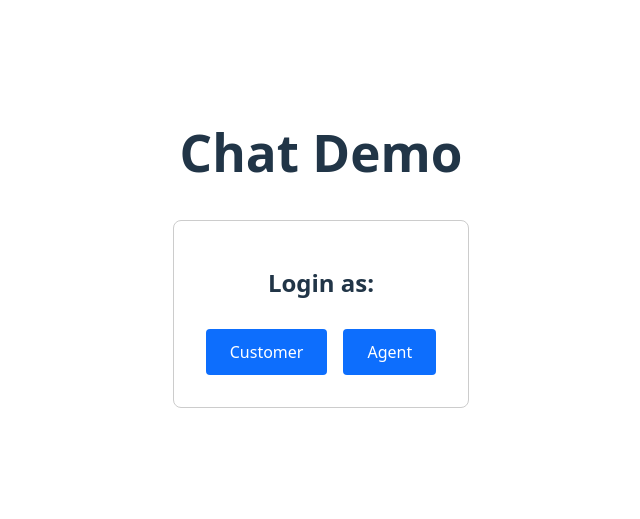
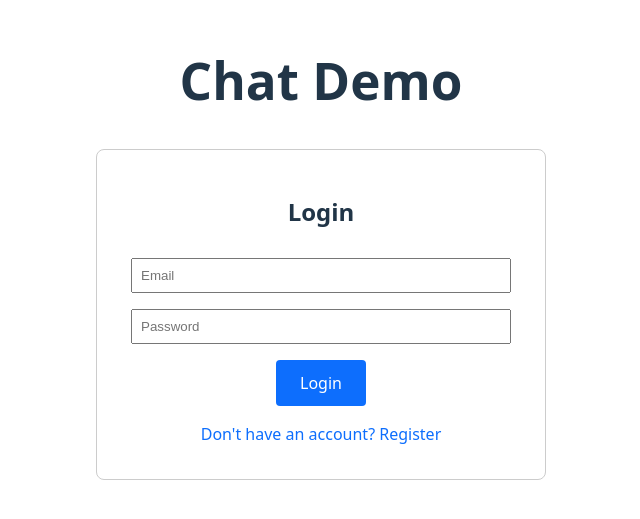
Before and after one commit to Jikuto4322/RTCtoBCS, a React (Vite) app in the folder widgets/: page / in a window 1280 px wide. Shown: the part 131-650 px from the top of the page, without its empty margins (319-959 px from the left). Built offline with nearby package versions, Linux system fonts and the light colour scheme.

Commit message:
Added a full login functionality

```diff
--- a/widgets/ChatLogin.tsx
+++ b/widgets/ChatLogin.tsx
@@ -1,31 +1,76 @@
-import React from 'react';
+import React, { useState } from 'react';
 
 interface ChatLoginProps {
-  users: { id: string; label: string }[];
-  onLogin: (user: { id: string; label: string }) => void;
+  onLogin: (user: { id: string; label: string; token: string }) => void;
 }
 
-const ChatLogin: React.FC<ChatLoginProps> = ({ users, onLogin }) => (
-  <div style={{ maxWidth: 400, margin: '40px auto', padding: 24, border: '1px solid #ccc', borderRadius: 8, background: '#fff', textAlign: 'center' }}>
-    <h2>Login as:</h2>
-    {users.map(u => (
-      <button
-        key={u.id}
-        onClick={() => onLogin(u)}
-        style={{
-          margin: 8,
-          padding: '12px 24px',
-          borderRadius: 4,
-          background: '#0d6efd',
-          color: '#fff',
-          border: 'none',
-          cursor: 'pointer'
-        }}
-      >
-        {u.label}
+const API_URL = 'http://localhost:3000';
+
+const ChatLogin: React.FC<ChatLoginProps> = ({ onLogin }) => {
+  const [isRegister, setIsRegister] = useState(false);
+  const [email, setEmail] = useState('');
+  const [name, setName] = useState('');
+  const [password, setPassword] = useState('');
+  const [error, setError] = useState('');
+
+  const handleSubmit = async (e: React.FormEvent) => {
+    e.preventDefault();
+    setError('');
+    try {
+      const res = await fetch(`${API_URL}/${isRegister ? 'register' : 'login'}`, {
+        method: 'POST',
+        headers: { 'Content-Type': 'application/json' },
+        body: JSON.stringify(isRegister ? { name, email, password } : { email, password }),
+      });
+      const data = await res.json();
+      if (res.ok) {
+        onLogin({ id: data.user.id, label: data.user.name, token: data.token });
+      } else {
+        setError(data.error || 'Login failed');
+      }
+    } catch {
+      setError('Network error');
+    }
+  };
+
+  return (
+    <div style={{ maxWidth: 400, margin: '40px auto', padding: 24, border: '1px solid #ccc', borderRadius: 8, background: '#fff', textAlign: 'center' }}>
+      <h2>{isRegister ? 'Register' : 'Login'}</h2>
+      <form onSubmit={handleSubmit}>
+        {isRegister && (
+          <input
+            placeholder="Name"
+            value={name}
+            onChange={e => setName(e.target.value)}
+            required
+            style={{ margin: 8, padding: 8, width: '90%' }}
+          />
+        )}
+        <input
+          placeholder="Email"
+          value={email}
+          onChange={e => setEmail(e.target.value)}
+          required
+          style={{ margin: 8, padding: 8, width: '90%' }}
+        />
+        <input
+          placeholder="Password"
+          type="password"
+          value={password}
+          onChange={e => setPassword(e.target.value)}
+          required
+          style={{ margin: 8, padding: 8, width: '90%' }}
+        />
+        <button type="submit" style={{ margin: 8, padding: '12px 24px', borderRadius: 4, background: '#0d6efd', color: '#fff', border: 'none', cursor: 'pointer' }}>
+          {isRegister ? 'Register' : 'Login'}
+        </button>
+      </form>
+      <button onClick={() => setIsRegister(r => !r)} style={{ background: 'none', border: 'none', color: '#0d6efd', cursor: 'pointer' }}>
+        {isRegister ? 'Already have an account? Login' : "Don't have an account? Register"}
       </button>
-    ))}
-  </div>
-);
+      {error && <div style={{ color: 'red', marginTop: 8 }}>{error}</div>}
+    </div>
+  );
+};
 
 export default ChatLogin;
--- a/widgets/ChatSidebar.tsx
+++ b/widgets/ChatSidebar.tsx
@@ -2,7 +2,7 @@ import React from 'react';
 
 interface Conversation {
   id: string;
-  participants: { id: string; userId: string; role: string }[];
+  participants: { id: string; userId: string; role: string; user?: { name?: string; email?: string } }[];
   messages: { id: string; body: string }[];
 }
 
@@ -17,12 +17,16 @@ const ChatSidebar: React.FC<ChatSidebarProps> = ({
   conversations,
   selectedConversationId,
   onSelect,
-  loggedInUserId,
 }) => (
   <div style={{ width: 220, borderRight: '1px solid #eee', padding: 8 }}>
     <h4>Chats</h4>
     {conversations.map(conv => {
-      const other = conv.participants.find(p => p.userId !== loggedInUserId);
+      // Only show the CUSTOMER participant(s) for this conversation
+      const customer = conv.participants.find(
+        p => p.role === 'CUSTOMER'
+      );
+      if (!customer) return null; // Skip if no customer in this conversation
+
       return (
         <div
           key={conv.id}
@@ -30,15 +34,15 @@ const ChatSidebar: React.FC<ChatSidebarProps> = ({
           style={{
             padding: 8,
             cursor: 'pointer',
-            background: selectedConversationId === conv.id ? '#e7f1ff' : '#fff', // or a darker color for dark mode
+            background: selectedConversationId === conv.id ? '#e7f1ff' : '#fff',
             borderRadius: 4,
             marginBottom: 4,
-            color: '#222', // <-- set text color for light mode
+            color: '#222',
             fontWeight: 'bold',
           }}
         >
-          <div style={{ color: '#222' /* or '#f1f1f1' for dark mode */ }}>
-            {other ? other.role : 'Unknown'}
+          <div style={{ color: '#222' }}>
+            {customer.user?.name || customer.userId}
           </div>
           <div style={{ fontSize: 12, color: '#888' }}>
             {conv.messages.length > 0 ? conv.messages[conv.messages.length - 1].body : 'No messages'}
--- a/widgets/ChatWidget.tsx
+++ b/widgets/ChatWidget.tsx
@@ -7,11 +7,6 @@ import ChatSidebar from './ChatSidebar';
 
 const API_URL = 'http://localhost:3000';
 const WS_URL = 'ws://localhost:3000/ws';
-
-const users = [
-  { id: '1', label: 'Customer' },
-  { id: '2', label: 'Agent' }
-];
 
 interface Message {
   id: string;
@@ -162,7 +157,7 @@ const ChatWidget: React.FC = () => {
   };
 
   if (!loggedInUser) {
-    return <ChatLogin users={users} onLogin={setLoggedInUser} />;
+    return <ChatLogin onLogin={setLoggedInUser} />;
   }
 
   return (
```
Also changed, not shown: 2 other files (tests, documents, lock files or other folders).
